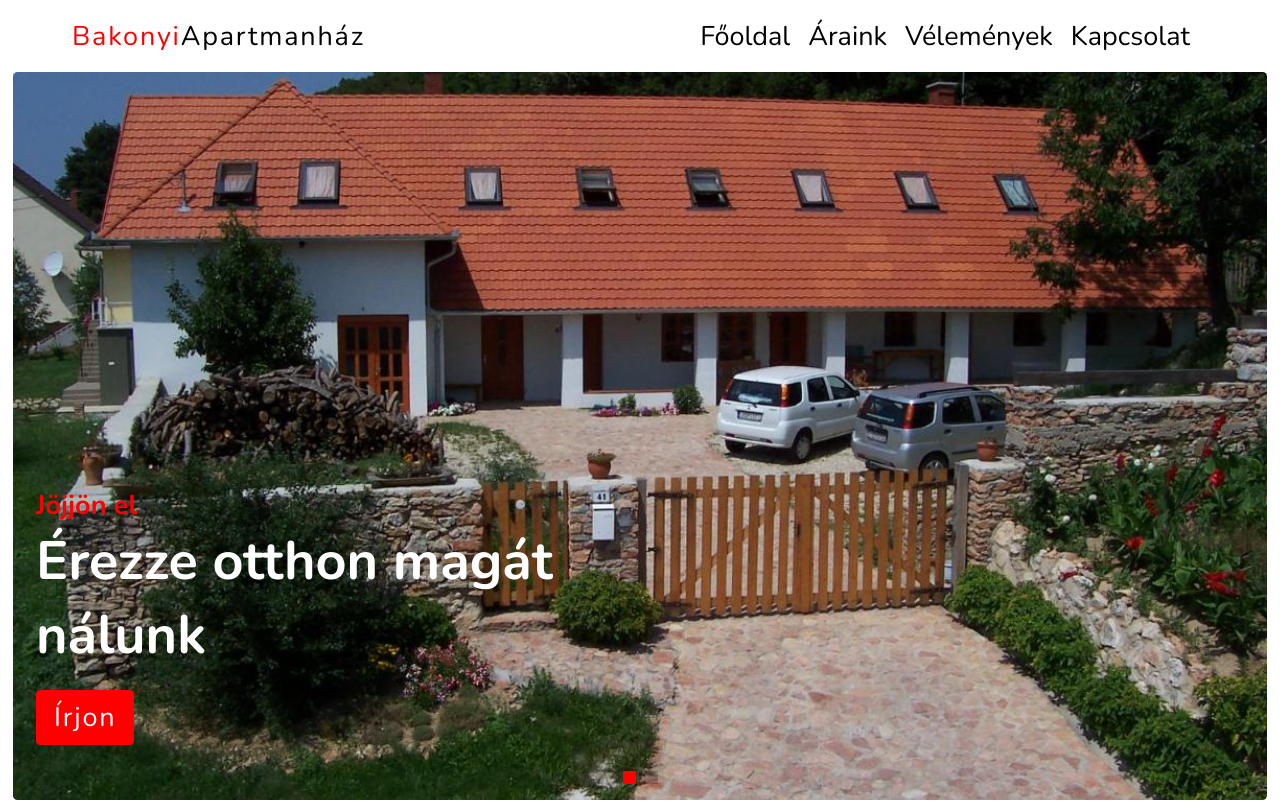
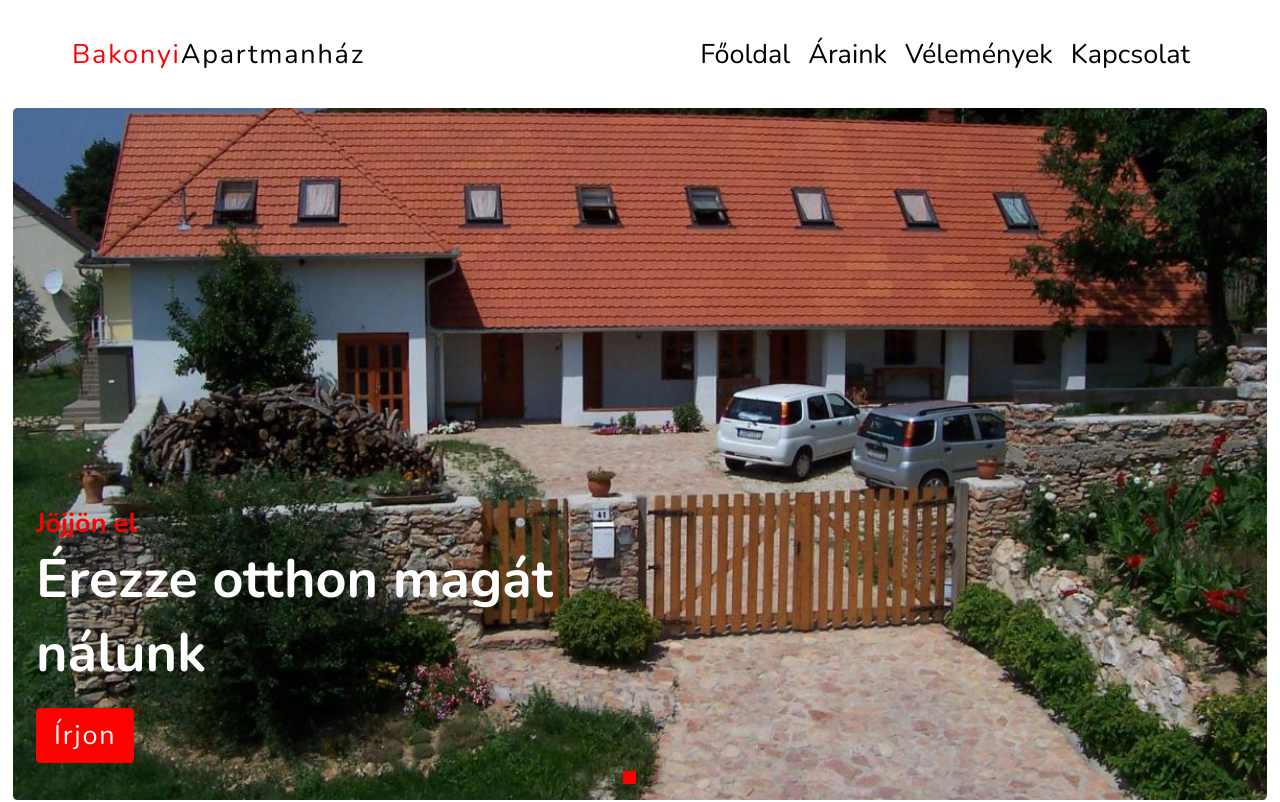
Before and after one commit to xdevtomix/bakonyi, a React (Vite) app: page / in a window 1280 px wide. Shown: the top 802 px of the page. Built offline with nearby package versions, Linux system fonts and the light colour scheme.

Commit message:
header work 4

```diff
--- a/src/index.css
+++ b/src/index.css
@@ -22,7 +22,7 @@
 html {
     width: 100%;
     scroll-behavior: smooth;
-    scroll-padding-top: 5rem;
+    scroll-padding-top: var(--header-height);
     overflow-x: hidden;
     -webkit-tap-highlight-color: transparent;
 }
@@ -61,7 +61,7 @@ body {
 
 @media(min-width: 1024px) {
     :root {
-      --header-height: 4rem;
+      --header-height: 6rem;
     }
 
     html {
```
